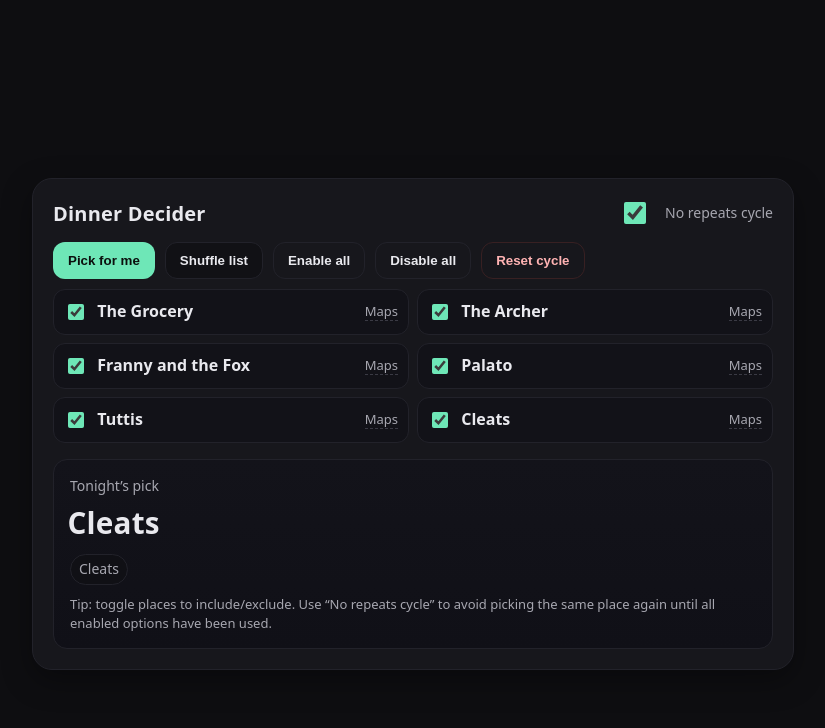
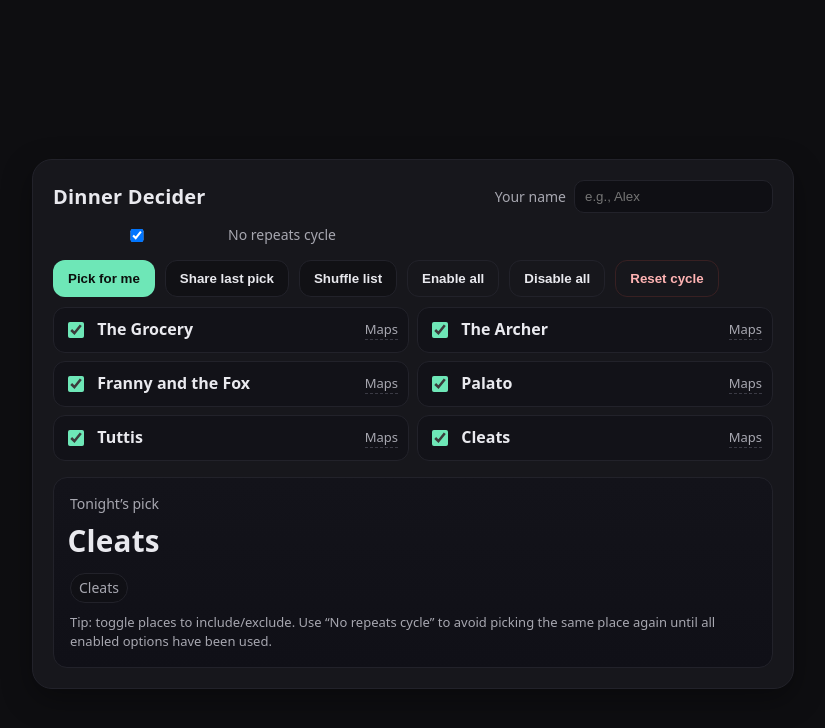
Before and after one commit to chsWeb/where-to-eat, a plain HTML site: page index.html in a window 1280 px wide. Both pictures are taken after a click on the button "Pick for me". Shown: the whole page, without its empty margins (227-1052 px from the left). Drawn offline with Linux system fonts and the light colour scheme.

Commit message:
Add files via upload

```diff
--- a/index.html
+++ b/index.html
@@ -4,9 +4,9 @@
     <head>
         <meta charset="utf-8" />
         <meta name="viewport" content="width=device-width,initial-scale=1" />
-        <title>Dinner Decider</title>
+        <title>Where to Eat</title>
         <style>
-            /* Root variables */
+            /* Colors & base */
             :root {
                 --bg: #0e0e11;
                 --card: #17171c;
@@ -17,7 +17,6 @@
                 --border: #22222a;
             }
 
-            /* Page base */
             html,
             body {
                 height: 100%;
@@ -27,13 +26,12 @@
                 margin: 0;
                 background: var(--bg);
                 color: var(--ink);
-                font: 16px/1.45 system-ui, -apple-system, Segoe UI, Roboto, Inter, Arial, sans-serif;
+                font: 16px/1.45 system-ui, -apple-system, Segoe UI, Inter, Roboto, Arial, sans-serif;
                 display: grid;
                 place-items: center;
                 padding: 24px;
             }
 
-            /* App container */
             .app {
                 width: 100%;
                 max-width: 720px;
@@ -51,6 +49,7 @@
                 justify-content: space-between;
                 gap: 12px;
                 margin-bottom: 14px;
+                flex-wrap: wrap;
             }
 
             .title {
@@ -59,7 +58,24 @@
                 letter-spacing: .2px;
             }
 
-            /* Controls row */
+            .name-wrap {
+                display: flex;
+                align-items: center;
+                gap: 8px;
+                color: var(--muted);
+                font-size: 14px;
+            }
+
+            .name-wrap input {
+                background: #0f0f14;
+                color: var(--ink);
+                border: 1px solid var(--border);
+                border-radius: 10px;
+                padding: 8px 10px;
+                min-width: 160px;
+            }
+
+            /* Controls */
             .controls {
                 display: flex;
                 flex-wrap: wrap;
@@ -83,8 +99,9 @@
                 background: #14141a;
             }
 
-            .btn:active {
-                transform: translateY(1px);
+            .btn:disabled {
+                opacity: .55;
+                cursor: not-allowed;
             }
 
             .btn.primary {
@@ -107,7 +124,7 @@
                 color: #ffb3b3;
             }
 
-            /* Places list */
+            /* List */
             .list {
                 display: grid;
                 grid-template-columns: repeat(2, minmax(0, 1fr));
@@ -121,7 +138,6 @@
                 }
             }
 
-            /* Place item */
             .item {
                 display: flex;
                 align-items: center;
@@ -162,7 +178,7 @@
                 color: #d7d7de;
             }
 
-            /* Result card */
+            /* Result */
             .result {
                 margin-top: 16px;
                 padding: 16px;
@@ -188,14 +204,6 @@
                 will-change: transform;
             }
 
-            /* Footnote/help */
-            .meta {
-                margin-top: 10px;
-                color: var(--muted);
-                font-size: 13px;
-            }
-
-            /* History */
             .history {
                 margin-top: 12px;
                 color: var(--muted);
@@ -212,28 +220,38 @@
                 border-radius: 999px;
             }
 
-            /* Switch row */
-            .switch {
-                display: flex;
-                align-items: center;
-                gap: 8px;
+            .meta {
+                margin-top: 10px;
                 color: var(--muted);
-                font-size: 14px;
+                font-size: 13px;
             }
 
-            .switch input {
-                width: 38px;
-                height: 22px;
-                accent-color: var(--accent);
+            /* Shared banner */
+            .shared {
+                margin-bottom: 12px;
+                padding: 12px 14px;
+                border: 1px solid var(--border);
+                border-radius: 12px;
+                background: #101417;
+            }
+
+            .shared strong {
+                font-weight: 800;
             }
         </style>
     </head>
 
     <body>
         <div class="app" role="application" aria-label="Dinner Decider">
+            <div id="sharedBanner" class="shared" style="display:none;"></div>
+
             <div class="header">
                 <div class="title">Dinner Decider</div>
-                <label class="switch" title="Avoid repeats until all enabled are used">
+                <div class="name-wrap">
+                    <label for="userName">Your name</label>
+                    <input id="userName" type="text" placeholder="e.g., Alex" />
+                </div>
+                <label class="name-wrap" title="Avoid repeats until all enabled are used">
                     <input type="checkbox" id="noRepeats" />
                     <span>No repeats cycle</span>
                 </label>
@@ -241,6 +259,7 @@
 
             <div class="controls">
                 <button class="btn primary" id="decideBtn" aria-live="polite">Pick for me</button>
+                <button class="btn" id="shareBtn" title="Share the last pick" disabled>Share last pick</button>
                 <button class="btn" id="shuffleBtn" title="Randomize list order">Shuffle list</button>
                 <button class="btn ghost" id="enableAllBtn" title="Enable all places">Enable all</button>
                 <button class="btn ghost" id="disableAllBtn" title="Disable all places">Disable all</button>
@@ -269,18 +288,19 @@
                 "Cleats"
             ];
 
-            /* ===== State & Storage ===== */
+            /* ===== Storage helpers ===== */
             const STORE_KEY = "dinner-decider-v1";
-            const loadState = () => {
-                try { return JSON.parse(localStorage.getItem(STORE_KEY)) || {}; } catch { return {}; }
-            };
-            const saveState = (s) => localStorage.setItem(STORE_KEY, JSON.stringify(s));
+            function loadState() { try { return JSON.parse(localStorage.getItem(STORE_KEY)) || {}; } catch { return {}; } }
+            function saveState(s) { localStorage.setItem(STORE_KEY, JSON.stringify(s)); }
+            const NAME_KEY = "dinner-decider-name";
 
+            /* ===== State ===== */
             const state = {
-                places: [],          // [{name, enabled}]
-                cycleBag: [],        // names left in current no-repeat cycle
-                history: [],         // last n picks
-                noRepeats: true
+                places: [],
+                cycleBag: [],
+                history: [],
+                noRepeats: true,
+                lastPick: null
             };
 
             /* ===== DOM ===== */
@@ -290,23 +310,21 @@
             const historyEl = $("historyRow");
             const noRepeatsEl = $("noRepeats");
             const decideBtn = $("decideBtn");
+            const shareBtn = $("shareBtn");
             const shuffleBtn = $("shuffleBtn");
             const enableAllBtn = $("enableAllBtn");
             const disableAllBtn = $("disableAllBtn");
             const resetCycleBtn = $("resetCycleBtn");
+            const userNameEl = $("userName");
+            const sharedBanner = $("sharedBanner");
 
-            /* ===== Utilities ===== */
+            /* ===== Utils ===== */
             const randInt = (n) => Math.floor(Math.random() * n);
             const shuffle = (arr) => { for (let i = arr.length - 1; i > 0; i--) { const j = randInt(i + 1);[arr[i], arr[j]] = [arr[j], arr[i]]; } return arr; };
-
-            function currentEnabledNames() {
-                return state.places.filter(p => p.enabled).map(p => p.name);
-            }
-
+            function currentEnabledNames() { return state.places.filter(p => p.enabled).map(p => p.name); }
             function ensureCycleBag() {
                 if (!state.noRepeats) { state.cycleBag = []; return; }
                 const enabled = currentEnabledNames();
-                // If bag is empty or has names not in enabled anymore, rebuild
                 const missing = enabled.some(n => !state.cycleBag.includes(n));
                 const extra = state.cycleBag.some(n => !enabled.includes(n));
                 if (state.cycleBag.length === 0 || missing || extra) {
@@ -314,32 +332,23 @@
                     shuffle(state.cycleBag);
                 }
             }
-
             function pickName() {
                 const enabled = currentEnabledNames();
                 if (enabled.length === 0) return null;
-
                 if (state.noRepeats) {
                     ensureCycleBag();
-                    if (state.cycleBag.length === 0) { // rebuild when exhausted
-                        state.cycleBag = [...enabled];
-                        shuffle(state.cycleBag);
-                    }
-                    const name = state.cycleBag.splice(0, 1)[0];
-                    return name || null;
-                } else {
-                    return enabled[randInt(enabled.length)];
+                    if (state.cycleBag.length === 0) { state.cycleBag = [...enabled]; shuffle(state.cycleBag); }
+                    return state.cycleBag.splice(0, 1)[0] || null;
                 }
+                return enabled[randInt(enabled.length)];
             }
-
             function animateChoice(toText) {
-                // Simple “spin” effect
                 const spans = ["Thinking…", "Almost…", toText];
                 let i = 0;
                 const step = () => {
                     choiceEl.textContent = spans[i++];
                     choiceEl.style.transform = "scale(1.00)";
-                    choiceEl.offsetHeight; // reflow
+                    choiceEl.offsetHeight;
                     choiceEl.style.transition = "transform 220ms ease";
                     choiceEl.style.transform = "scale(1.06)";
                     if (i < spans.length) { setTimeout(step, i === 2 ? 70 : 240); }
@@ -347,6 +356,7 @@
                 step();
             }
 
+            /* ===== Rendering ===== */
             function renderList() {
                 listEl.innerHTML = "";
                 state.places.forEach((p, idx) => {
@@ -354,129 +364,127 @@
                     const wrap = document.createElement("div");
                     wrap.className = "item";
                     const cb = document.createElement("input");
-                    cb.type = "checkbox";
-                    cb.id = id;
-                    cb.checked = !!p.enabled;
+                    cb.type = "checkbox"; cb.id = id; cb.checked = !!p.enabled;
                     cb.addEventListener("change", () => {
                         p.enabled = cb.checked;
-                        // Remove from cycle bag if disabled
-                        if (!p.enabled) {
-                            state.cycleBag = state.cycleBag.filter(n => n !== p.name);
-                        }
+                        if (!p.enabled) { state.cycleBag = state.cycleBag.filter(n => n !== p.name); }
                         persist();
                     });
-
                     const label = document.createElement("label");
                     label.setAttribute("for", id);
                     const name = document.createElement("div");
-                    name.className = "name";
-                    name.textContent = p.name;
-
+                    name.className = "name"; name.textContent = p.name;
                     const map = document.createElement("a");
                     map.className = "map";
                     map.href = "https://www.google.com/maps/search/?api=1&query=" + encodeURIComponent(p.name);
-                    map.target = "_blank";
-                    map.rel = "noopener";
-                    map.textContent = "Maps";
-
-                    label.appendChild(name);
-                    label.appendChild(map);
-                    wrap.appendChild(cb);
-                    wrap.appendChild(label);
+                    map.target = "_blank"; map.rel = "noopener"; map.textContent = "Maps";
+                    label.appendChild(name); label.appendChild(map);
+                    wrap.appendChild(cb); wrap.appendChild(label);
                     listEl.appendChild(wrap);
                 });
             }
-
             function renderHistory() {
                 historyEl.innerHTML = "";
                 state.history.slice(-8).reverse().forEach(n => {
                     const t = document.createElement("span");
-                    t.className = "tag";
-                    t.textContent = n;
+                    t.className = "tag"; t.textContent = n;
                     historyEl.appendChild(t);
                 });
             }
-
             function persist() {
-                saveState({
-                    places: state.places,
-                    cycleBag: state.cycleBag,
-                    history: state.history,
-                    noRepeats: state.noRepeats
-                });
-                renderList();
-                renderHistory();
-                noRepeatsEl.checked = state.noRepeats;
+                saveState({ places: state.places, cycleBag: state.cycleBag, history: state.history, noRepeats: state.noRepeats, lastPick: state.lastPick });
+                renderList(); renderHistory(); noRepeatsEl.checked = state.noRepeats;
+                shareBtn.disabled = !state.lastPick;
             }
 
-            function decide() {
-                const name = pickName();
-                if (!name) {
-                    animateChoice("No places enabled");
-                    return;
+            /* ===== Share ===== */
+            function getUserName() {
+                const v = userNameEl.value.trim();
+                return v || "Someone";
+            }
+            function shareLink(pick) {
+                const url = new URL(window.location.href);
+                url.searchParams.set("picked", pick);
+                url.searchParams.set("by", getUserName());
+                url.searchParams.set("t", String(Date.now())); // cache-buster + lightweight “when”
+                return url.toString();
+            }
+            async function shareLastPick() {
+                if (!state.lastPick) return;
+                const link = shareLink(state.lastPick);
+                const text = `${getUserName()} suggests: ${state.lastPick}`;
+                // Try native share first
+                if (navigator.share) {
+                    try {
+                        await navigator.share({ title: "Dinner Decider", text, url: link });
+                        return;
+                    } catch (e) { /* fall through to copy */ }
                 }
-                animateChoice(name);
-                state.history.push(name);
-                persist();
+                // Fallback: copy to clipboard
+                try {
+                    await navigator.clipboard.writeText(`${text}\n${link}`);
+                    shareBtn.textContent = "Link copied!";
+                    setTimeout(() => shareBtn.textContent = "Share last pick", 1500);
+                } catch {
+                    alert(`${text}\n\n${link}`);
+                }
+            }
+
+            /* ===== URL intake (shared picks) ===== */
+            function showSharedFromURL() {
+                const params = new URLSearchParams(location.search);
+                const picked = params.get("picked");
+                const by = params.get("by");
+                if (!picked) return;
+                const byTxt = by ? by : "Someone";
+                sharedBanner.style.display = "block";
+                sharedBanner.innerHTML = `<strong>${byTxt}</strong> suggests: <strong>${picked}</strong>`;
             }
 
             /* ===== Init ===== */
             (function init() {
+                // Restore name
+                const savedName = localStorage.getItem(NAME_KEY) || "";
+                userNameEl.value = savedName;
+                userNameEl.addEventListener("input", () => localStorage.setItem(NAME_KEY, userNameEl.value.trim()));
+
+                // Restore app state
                 const saved = loadState();
-
-                // Seed places list from saved or default
                 const savedPlaces = Array.isArray(saved.places) ? saved.places : null;
                 const seen = new Set();
                 const merged = (savedPlaces && savedPlaces.length ? savedPlaces.map(p => ({ name: p.name, enabled: !!p.enabled })) : DEFAULT_PLACES.map(n => ({ name: n, enabled: true })))
-                    // De-dup and keep original order
                     .filter(p => { if (seen.has(p.name)) return false; seen.add(p.name); return true; });
-
-                // If defaults contain any not in saved, append them enabled
                 DEFAULT_PLACES.forEach(n => { if (!seen.has(n)) merged.push({ name: n, enabled: true }); });
 
                 state.places = merged;
                 state.cycleBag = Array.isArray(saved.cycleBag) ? saved.cycleBag.filter(n => merged.some(p => p.name === n)) : [];
                 state.history = Array.isArray(saved.history) ? saved.history.slice(-24) : [];
                 state.noRepeats = typeof saved.noRepeats === "boolean" ? saved.noRepeats : true;
+                state.lastPick = saved.lastPick || null;
 
-                renderList();
-                renderHistory();
-                noRepeatsEl.checked = state.noRepeats;
-                choiceEl.textContent = state.history.length ? state.history[state.history.length - 1] : "—";
+                renderList(); renderHistory(); noRepeatsEl.checked = state.noRepeats;
+                choiceEl.textContent = state.lastPick || (state.history.length ? state.history[state.history.length - 1] : "—");
+                shareBtn.disabled = !state.lastPick;
 
-                // Wire controls
-                decideBtn.addEventListener("click", decide);
-                shuffleBtn.addEventListener("click", () => {
-                    shuffle(state.places);
-                    // Re-sync cycle bag order to new enabled set
-                    state.cycleBag = state.cycleBag.filter(n => currentEnabledNames().includes(n));
+                // Controls
+                decideBtn.addEventListener("click", () => {
+                    const name = pickName();
+                    if (!name) { animateChoice("No places enabled"); return; }
+                    animateChoice(name);
+                    state.history.push(name);
+                    state.lastPick = name;
                     persist();
                 });
-                enableAllBtn.addEventListener("click", () => {
-                    state.places.forEach(p => p.enabled = true);
-                    ensureCycleBag();
-                    persist();
-                });
-                disableAllBtn.addEventListener("click", () => {
-                    state.places.forEach(p => p.enabled = false);
-                    state.cycleBag = [];
-                    persist();
-                });
-                resetCycleBtn.addEventListener("click", () => {
-                    state.cycleBag = [];
-                    ensureCycleBag();
-                    persist();
-                });
-                noRepeatsEl.addEventListener("change", () => {
-                    state.noRepeats = noRepeatsEl.checked;
-                    if (state.noRepeats) { ensureCycleBag(); } else { state.cycleBag = []; }
-                    persist();
-                });
+                shareBtn.addEventListener("click", shareLastPick);
+                shuffleBtn.addEventListener("click", () => { shuffle(state.places); state.cycleBag = state.cycleBag.filter(n => currentEnabledNames().includes(n)); persist(); });
+                enableAllBtn.addEventListener("click", () => { state.places.forEach(p => p.enabled = true); ensureCycleBag(); persist(); });
+                disableAllBtn.addEventListener("click", () => { state.places.forEach(p => p.enabled = false); state.cycleBag = []; persist(); });
+                resetCycleBtn.addEventListener("click", () => { state.cycleBag = []; ensureCycleBag(); persist(); });
+                noRepeatsEl.addEventListener("change", () => { state.noRepeats = noRepeatsEl.checked; if (state.noRepeats) { ensureCycleBag(); } else { state.cycleBag = []; } persist(); });
+                document.addEventListener("keydown", (e) => { if (e.key === "Enter") { decideBtn.click(); } });
 
-                // Keyboard: Enter to decide
-                document.addEventListener("keydown", (e) => {
-                    if (e.key === "Enter") { decide(); }
-                });
+                // If someone shared a link, show it
+                showSharedFromURL();
             })();
         </script>
     </body>
```
